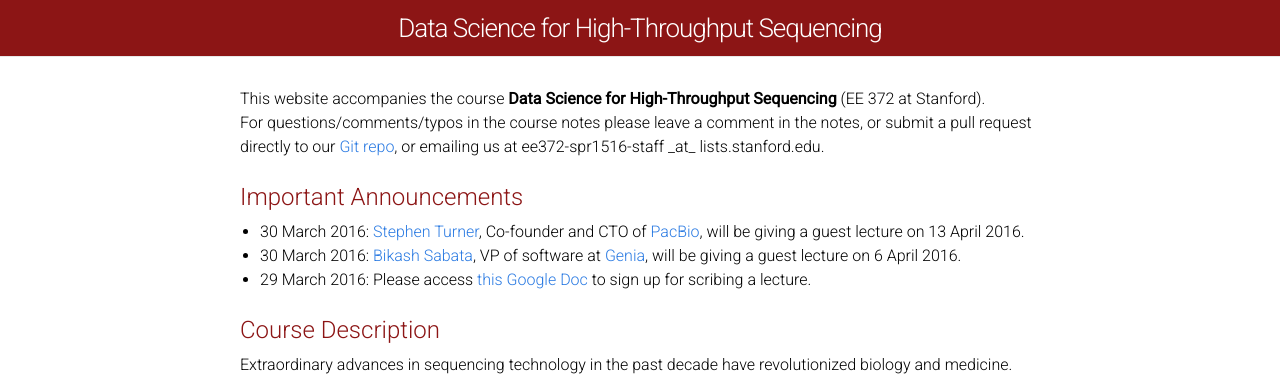
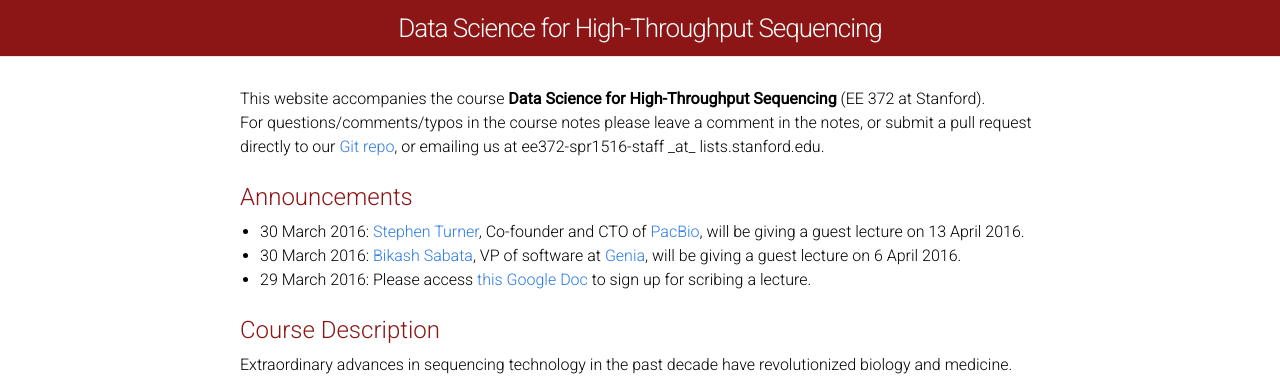
Before and after one commit to laurashen/data-science-sequencing.github.io, a Jekyll site: the page built from index.html, in a window 1280 px wide. Shown: the top 377 px of the page. Built offline with Jekyll 4.4.1, drawn with Linux system fonts in a browser that asks for light colours.

Commit message:
removed important

```diff
--- a/index.html
+++ b/index.html
@@ -10,7 +10,7 @@ layout: default
 
 <div class ="announcements">
 
-    <div class="module-header">Important Announcements</div>
+    <div class="module-header">Announcements</div>
     <div class="materials-bullets-notopmargin">
     <ul >
     <li>30 March 2016: <a href="http://www.pacb.com/people/stephen-turner-phd/">Stephen Turner</a>, Co-founder and CTO of <a href="http://www.pacb.com/">PacBio</a>, will be giving a guest lecture on 13 April 2016. </li></li>
```
